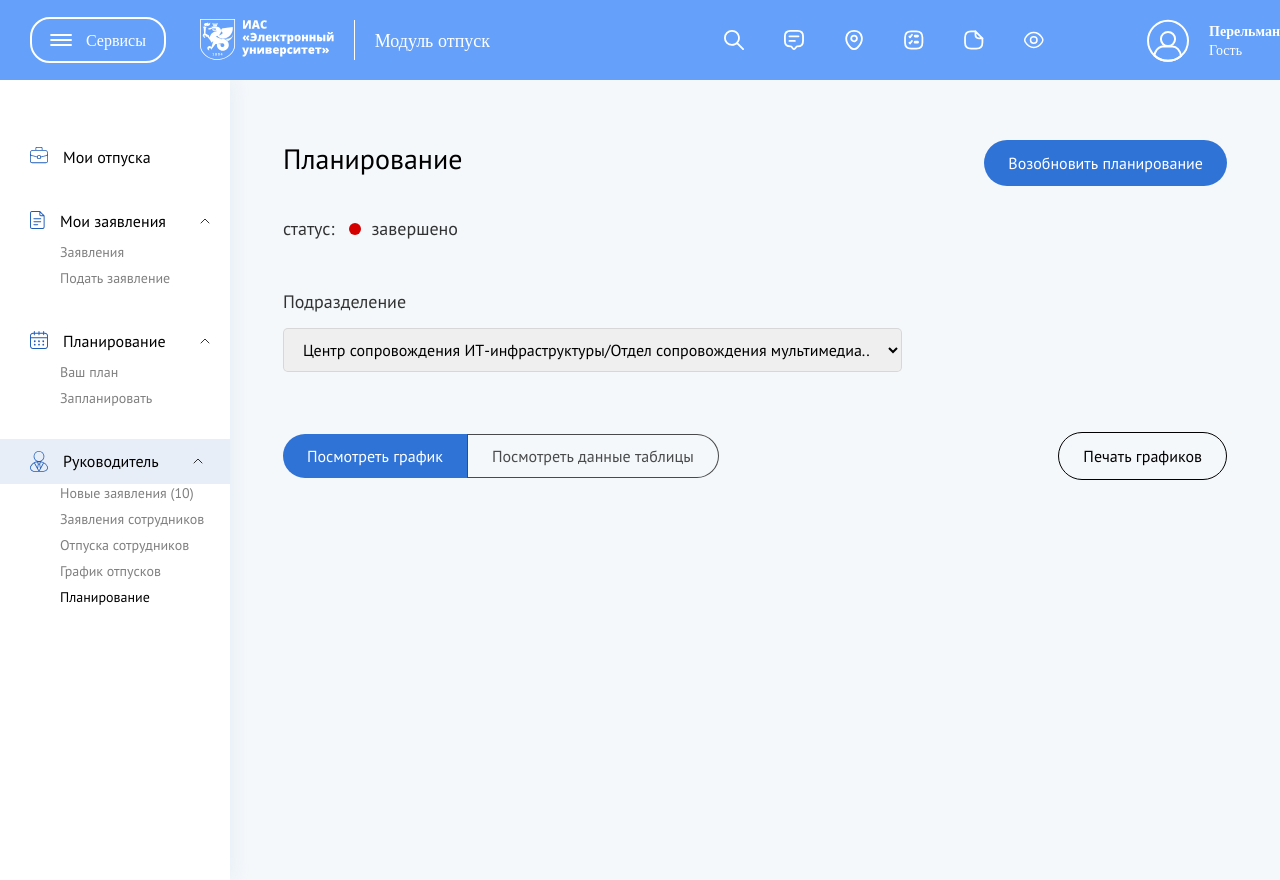
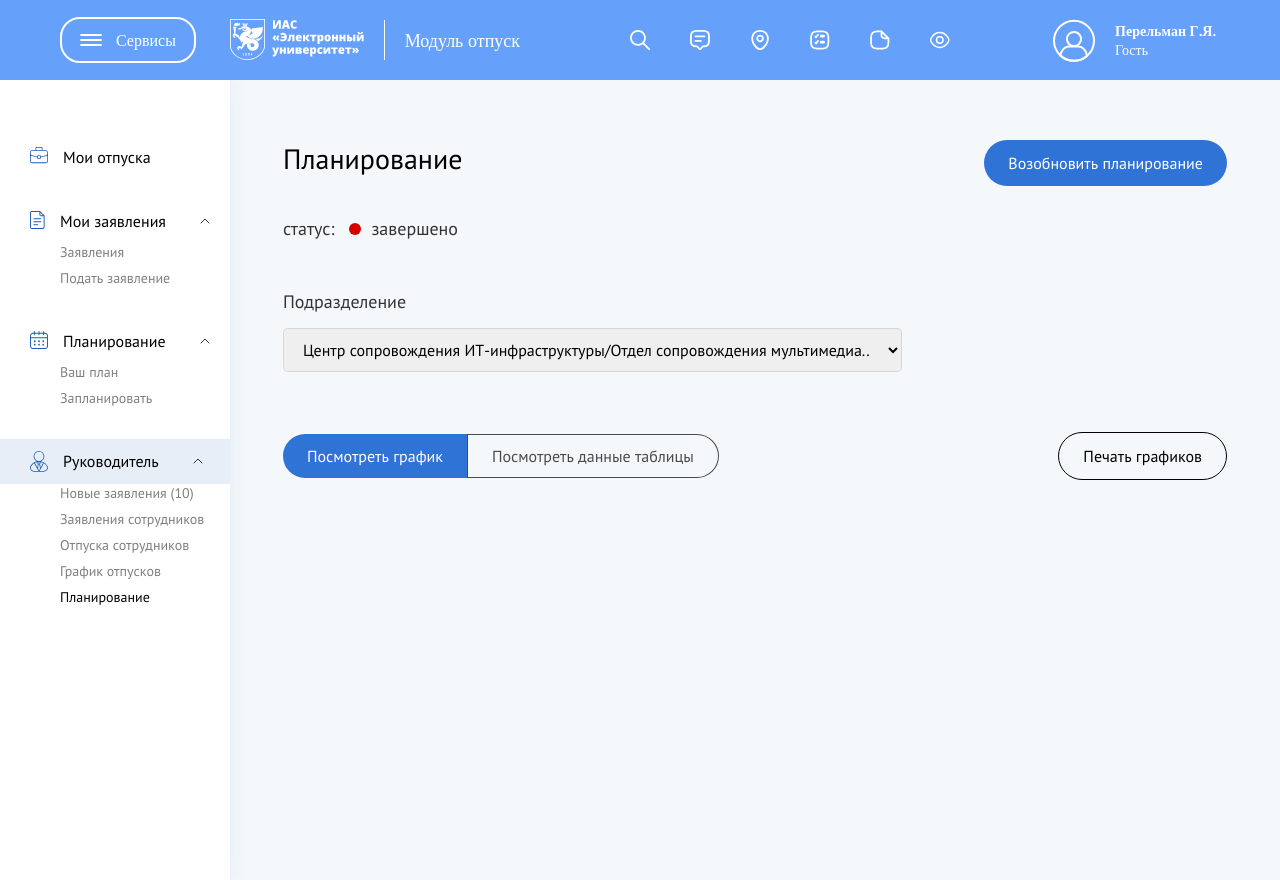
Before and after one commit to hanantonaAn/planning, a plain HTML site: page index.html in a window 1280 px wide. Shown: the top 880 px of the page. Drawn offline with nearby package versions, Linux system fonts and the light colour scheme.

Commit message:
add header_container

```diff
--- a/index.html
+++ b/index.html
@@ -13,6 +13,7 @@
 
 <body>
     <header class="header">
+        <div class="header_container">
             <div class="header_right">
                 <button class="btn_burger-service">
                     <img src="/public/menu.svg" />
@@ -42,6 +43,8 @@
                     </div>
                 </div>
             </div>
+        </div>
+
     </header>
     <main class="main">
         <div class="side_bar">
--- a/style.css
+++ b/style.css
@@ -31,6 +31,15 @@ body {
     font-size: 16px;
     padding-left: 30px;
     padding-right: 94px;
+}
+
+.header_container {
+    padding-left: 30px;
+    width: 100%;
+    padding-right: 94px;
+    display: flex;
+    align-items: center;
+    justify-content: space-between;
 }
 
 .header-left {
```
Lines whose indentation alone changed are shown as unchanged.
